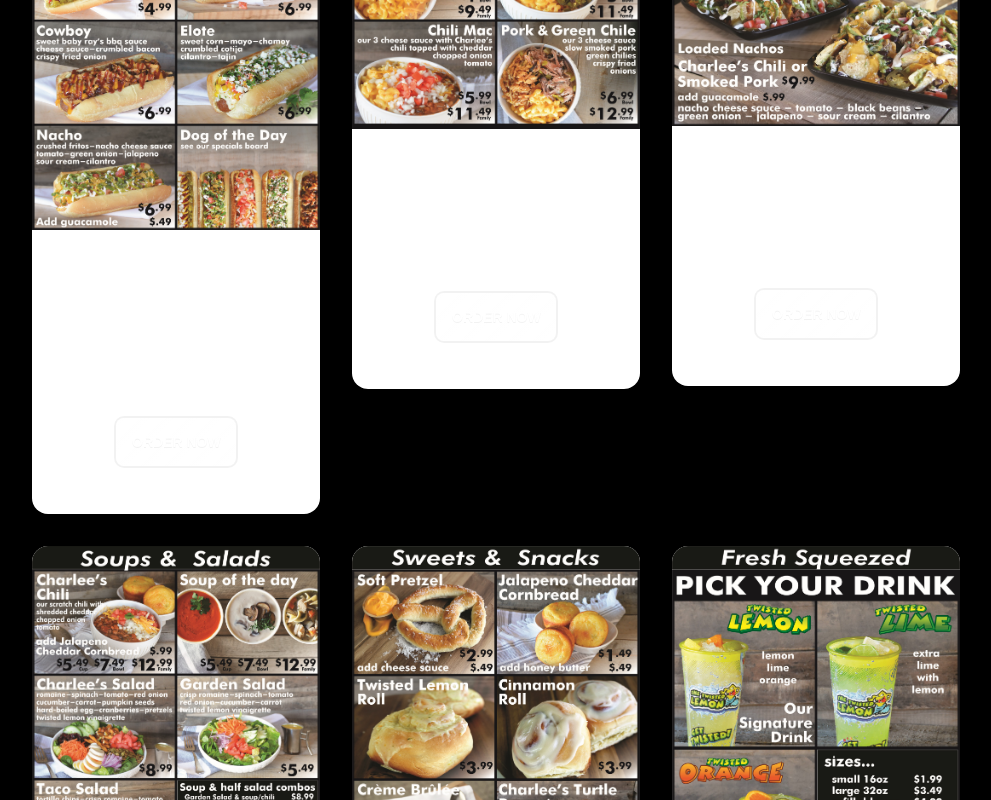
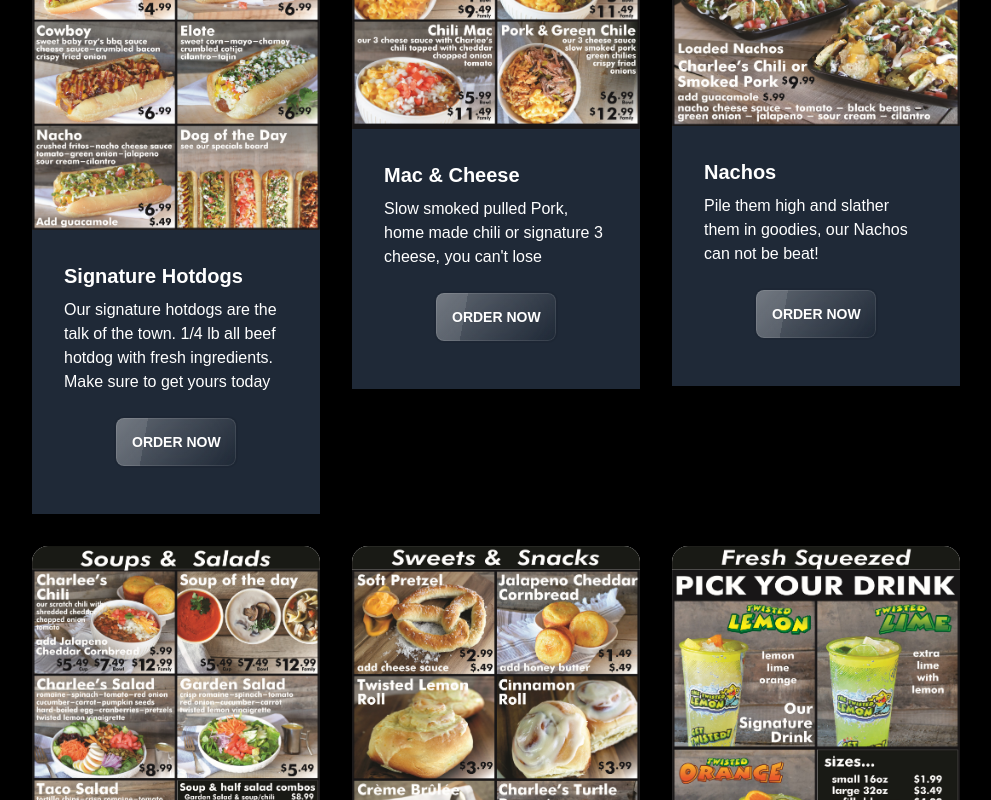
Before and after one commit to jjenks713/cc-kitchen-next, a Next.js app: page / in a window 1280 px wide. Shown: the part 1580-2380 px from the top of the page, without its empty margins (144-1135 px from the left). Built offline with nearby package versions, Linux system fonts and the light colour scheme; no server answers.

Commit message:
card-body 2

```diff
--- a/styles/globals.css
+++ b/styles/globals.css
@@ -21,6 +21,10 @@
   box-sizing: border-box;
 }
 
+.card-body {
+  background-color: rgb(31 41 55);
+}
+
 @media (prefers-color-scheme: dark) {
   html {
     color-scheme: dark;
```
